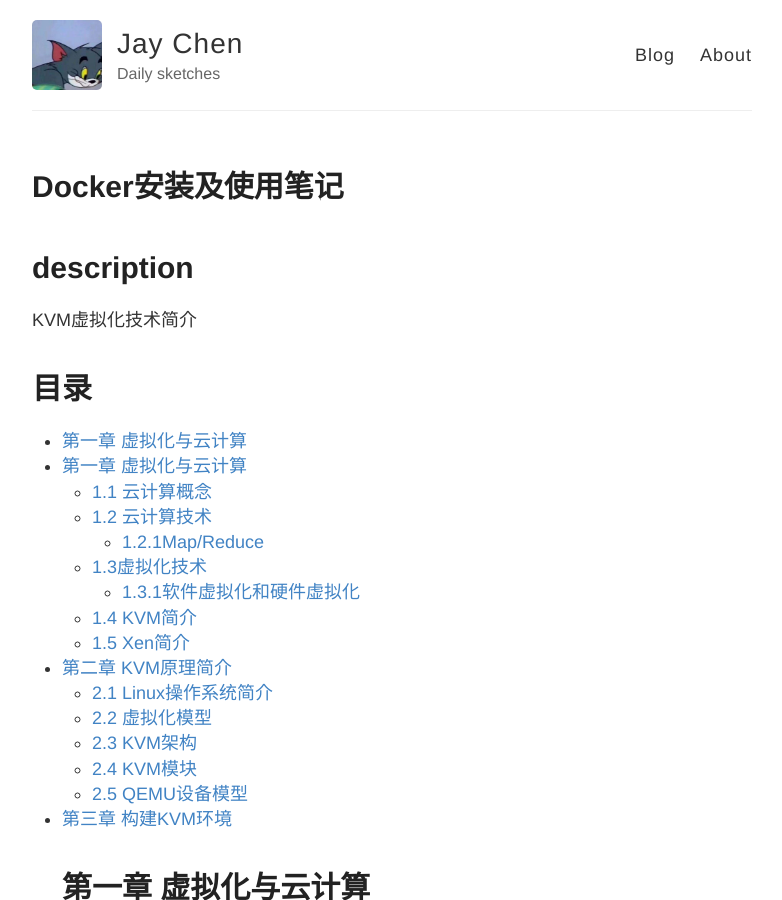
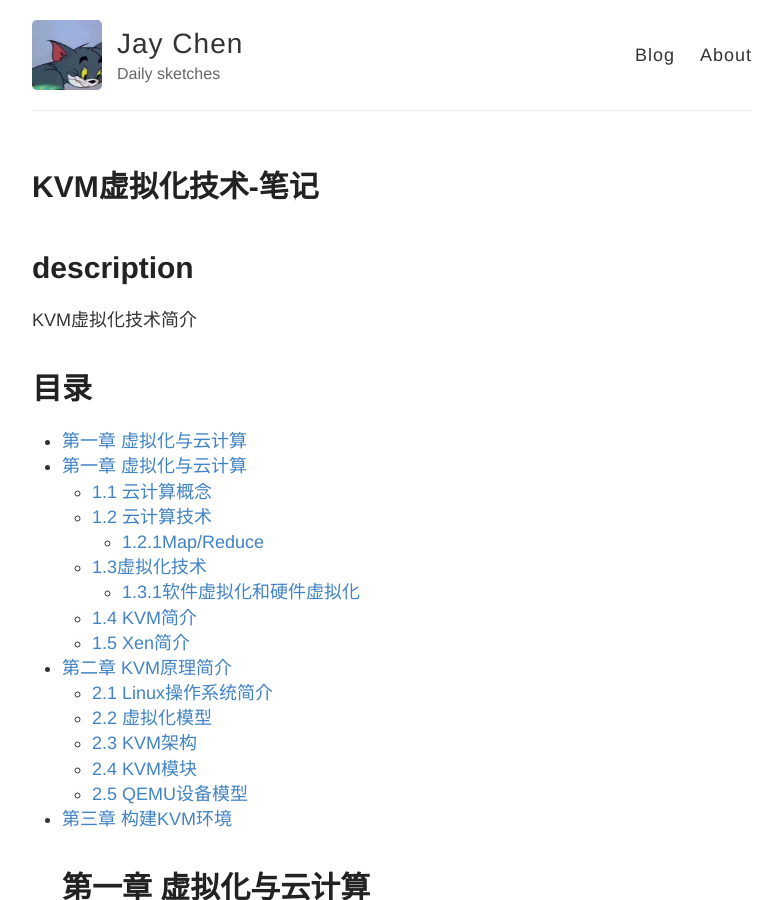
Before and after one commit to infinityjay/infinityjay.github.io, a Jekyll site: the page built from _posts/2021-05-06-KVM-principles.markdown, in a window 1280 px wide and 900 px high. Shown: the whole window, without its empty margins (248-1030 px from the left). Built offline with Jekyll 4.4.1, drawn with Linux system fonts in a browser that asks for light colours.

Commit message:
Update 2021-05-06-KVM-principles.markdown

```diff
--- a/_posts/2021-05-06-KVM-principles.markdown
+++ b/_posts/2021-05-06-KVM-principles.markdown
@@ -1,6 +1,6 @@
 ---
 layout: post
-title:  Docker安装及使用笔记
+title:  KVM虚拟化技术-笔记
 date:   2021-05-06
 author: Jay Chen
 tags:   [KVM]
```
